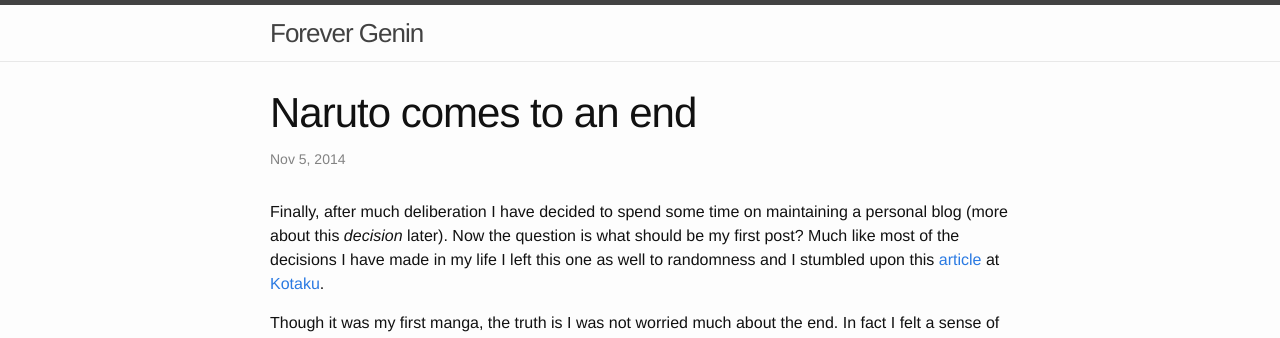
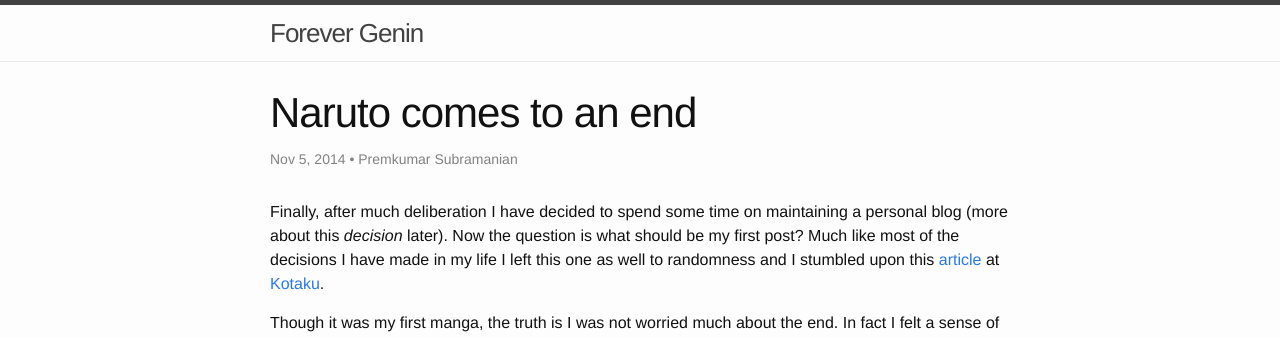
Before and after one commit to forevergenin/forevergenin.github.io, a Jekyll site: the page built from _posts/2014-11-04-welcome-to-jekyll.markdown, in a window 1280 px wide. Shown: the top 338 px of the page. Built offline with Jekyll 4.4.1, drawn with Linux system fonts in a browser that asks for light colours.

Commit message:
Added author and last-updated fiels to default templates and updated past posts to confirm with the updated format

```diff
--- a/_posts/2014-11-04-welcome-to-jekyll.markdown
+++ b/_posts/2014-11-04-welcome-to-jekyll.markdown
@@ -2,6 +2,7 @@
 layout: post
 title:  "Naruto comes to an end"
 date:   2014-11-04 21:11:17
+author: Premkumar Subramanian
 categories: manga
 tags: naruto manga
 ---
--- a/_posts/2015-05-09-the-breakfast-club.markdown
+++ b/_posts/2015-05-09-the-breakfast-club.markdown
@@ -2,6 +2,7 @@
 layout: post
 title: The Breakfast Club
 date: 2015-05-09T00:12:40+05:30
+author: Premkumar Subramanian
 categories: rants
 tags: appraisal office rant
 ---
```
Also changed, not shown: 3 other files.
